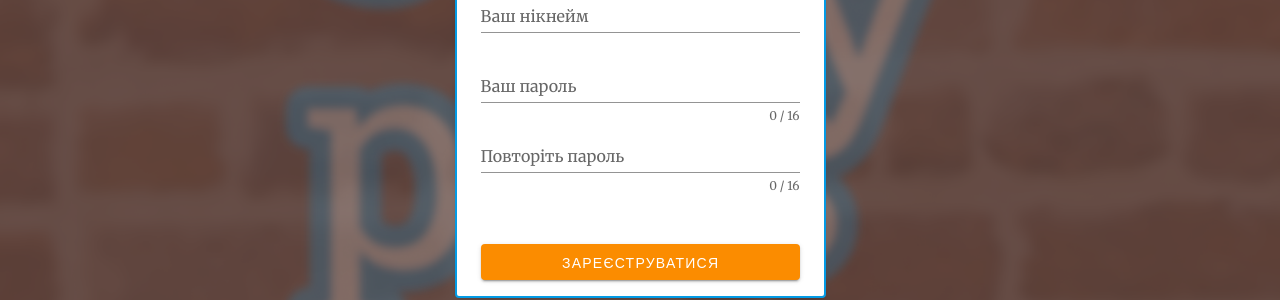
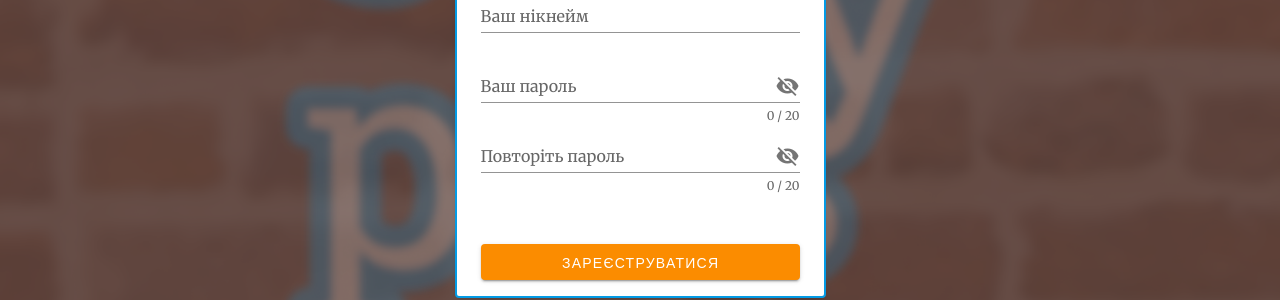
Before and after one commit to NaUKMA-NIT-20/guessmypassfront, a Vue app: page / in a window 1280 px wide. Both pictures are taken after a click on the button "Логін". Shown: the part 371-671 px from the top of the page. Built offline with nearby package versions, Linux system fonts and the light colour scheme.

Commit message:
[FEAT-VADYM-VALIDATION] Added validation

```diff
--- a/src/views/Home.vue
+++ b/src/views/Home.vue
@@ -20,13 +20,20 @@
                       <v-row>
                         <v-text-field
                           v-model="login.email"
+                          type="email"
+                          :rules="[email => isEmailValid(email)]"
                           label="Ваш імейл"
                           required
                         ></v-text-field>
                         <v-text-field
                           v-model="login.password"
-                          :counter="10"
+                          :counter="passwordBounds.max"
+                          :maxlength="passwordBounds.max"
                           label="Ваш пароль"
+                          :rules="[pass => isPasswordValid(pass)]"
+                          :append-icon="login.showPassword ? 'mdi-eye' : 'mdi-eye-off'"
+                          @click:append="() => (login.showPassword = !login.showPassword)"
+                          :type="login.showPassword ? 'text' : 'password'"
                           required
                         ></v-text-field>
                       </v-row>
@@ -56,31 +63,60 @@
                       <v-row>
                         <v-text-field
                           v-model="register.email"
+                          type="email"
+                          :rules="[email => isEmailValid(email)]"
                           label="Ваш імейл"
                           required
                         ></v-text-field>
                         <v-text-field
                           v-model="register.nickname"
+                          type="text"
+                          :rules="[nickname => isNicknameValid(nickname)]"
                           label="Ваш нікнейм"
                           required
                         ></v-text-field>
                         <v-text-field
                           v-model="register.password"
-                          :counter="16"
+                          :counter="passwordBounds.max"
+                          :maxlength="passwordBounds.max"
                           label="Ваш пароль"
+                          :rules="[rules.password]"
+                          :append-icon="register.showPassword ? 'mdi-eye' : 'mdi-eye-off'"
+                          @click:append="() => (register.showPassword = !register.showPassword)"
+                          :type="register.showPassword ? 'text' : 'password'"
                           required
                         ></v-text-field>
                         <v-text-field
                           v-model="register.again_password"
-                          :counter="16"
+                          :counter="passwordBounds.max"
+                          :maxlength="passwordBounds.max"
                           label="Повторіть пароль"
+                          :rules="[passwordMatch ? true : 'Пароль не співпадає']"
+                          :append-icon="register.showAgainPassword ? 'mdi-eye' : 'mdi-eye-off'"
+                          @click:append="() => (register.showAgainPassword = !register.showAgainPassword)"
+                          :type="register.showAgainPassword ? 'text' : 'password'"
                           required
                         ></v-text-field>
                       </v-row>
                       <v-row>
                         <v-btn @click="toRegister">Зареєструватися</v-btn>
                       </v-row>
+                      <v-snackbar
+                        v-model="register.invalid"
+                      >
+                        {{ register.invalidText }}
 
+                        <template v-slot:action="{ attrs }">
+                          <v-btn
+                            color="pink"
+                            text
+                            v-bind="attrs"
+                            @click="register.invalid = false"
+                          >
+                            Закрити
+                          </v-btn>
+                        </template>
+                      </v-snackbar>
                     </v-container>
                   </v-form>
                 </v-expansion-panel-content>
@@ -114,6 +150,7 @@ export default {
       login: {
           email: '',
           password: '',
+          showPassword: false,
           invalid: false,
           invalidText: ''
       },
@@ -121,38 +158,93 @@ export default {
           email: '',
           nickname: '',
           password: '',
+          showPassword: false,
           again_password: '',
+          showAgainPassword: false,
           invalid: false,
           invalidText: ''
+      },
 
+      rules: {
+      password: value => {
+        const pattern = /^(?=.*[a-z])(?=.*[A-Z])(?=.*[0-9])(?=.*[!@#$%^&*])(?=.{8,})/
+        const msg = 'Мін. 8 символів і хоча б одна заголовна буква, число та спеціальний знак.'
+        return value === '' ? msg : (pattern.test(value) || msg)
+        }
       },
-      state: 0
-  }),
+      state: 0,
+      emailRegex: /^(([^<>()[\]\\.,;:\s@"]+(\.[^<>()[\]\\.,;:\s@"]+)*)|(".+"))@((\[[0-9]{1,3}\.[0-9]{1,3}\.[0-9]{1,3}\.[0-9]{1,3}])|(([a-zA-Z\-0-9]+\.)+[a-zA-Z]{2,24}))$/,
+      passwordBounds: { min: 8, max: 20 },
+      nicknameBounds: { min: 3, max: 14 }
+      }),
   computed: {
       getState () {
           return this.state
+      },
+      passwordMatch () {
+          return this.register.password === this.register.again_password
       }
   },
   methods: {
+      isEmailValid (email) {
+          if (email === '') return 'Введіть пошту'
+          else if (!this.emailRegex.test(email)) return 'Неправильна пошта'
+          else return true
+      },
+      isPasswordValid (password) {
+          if (password === '') return 'Введіть пароль'
+          else if (password.length < this.passwordBounds.min) return 'Пароль занадто короткий'
+          else return true
+      },
+      isNicknameValid (nickname) {
+        if (nickname === '') return 'Введіть нікнейм'
+        else if (nickname.length < this.nicknameBounds.min) return 'Нікнейм занадто короткий'
+        else if (nickname.length > this.nicknameBounds.max) return 'Нікнейм занадто довгий'
+        else return true
+      },
       changeState () {
           if (this.state === 0) this.state = 1
           else if (this.state === 1) this.state = 0
       },
       toLogin () {
-          if (this.login.email === '') {
-              this.login.invalidText = 'Відсутній імейл'
+          const emailValid = this.isEmailValid(this.login.email)
+          const passValid = this.isPasswordValid(this.login.password)
+          if (emailValid !== true) {
+              this.login.invalidText = emailValid
               this.login.invalid = true
           }
-          else if (this.login.password === '') {
-              this.login.invalidText = 'Відсутній пароль'
+          else if (passValid !== true) {
+              this.login.invalidText = passValid
               this.login.invalid = true
           }
           else {
-              alert('Ваша пошта: ' + this.login.email + '\n' + ' Ваш пароль: ' + this.login.password + '.')
+              alert('Ваша пошта: ' + this.login.email + '\nВаш пароль: ' + this.login.password + '.')
           }
       },
       toRegister () {
-
+          const emailValid = this.isEmailValid(this.register.email)
+          const nicknameValid = this.isNicknameValid(this.register.nickname)
+          const passValid = this.rules.password(this.register.password)
+          const againPassValid = this.passwordMatch
+          if (emailValid !== true) {
+            this.register.invalidText = emailValid
+            this.register.invalid = true
+          }
+          else if (nicknameValid !== true) {
+            this.register.invalidText = nicknameValid
+            this.register.invalid = true
+          }
+          else if (passValid !== true) {
+            this.register.invalidText = passValid
+            this.register.invalid = true
+          }
+          else if (againPassValid !== true) {
+            this.register.invalidText = 'Паролі не співпадають'
+            this.register.invalid = true
+          }
+          else {
+            alert('Акаунт створено.\nВаша пошта: ' + this.register.email + '\nВаш нікнейм: ' + this.register.nickname + '\nВаш пароль: ' + this.register.password + '.')
+          }
       }
   }
 }
@@ -187,4 +279,6 @@ export default {
     font-family: 'Merriweather', serif
   .v-text-field .v-counter
     color: $azure!important
+  .login
+    color: #1a237e
 </style>
```
